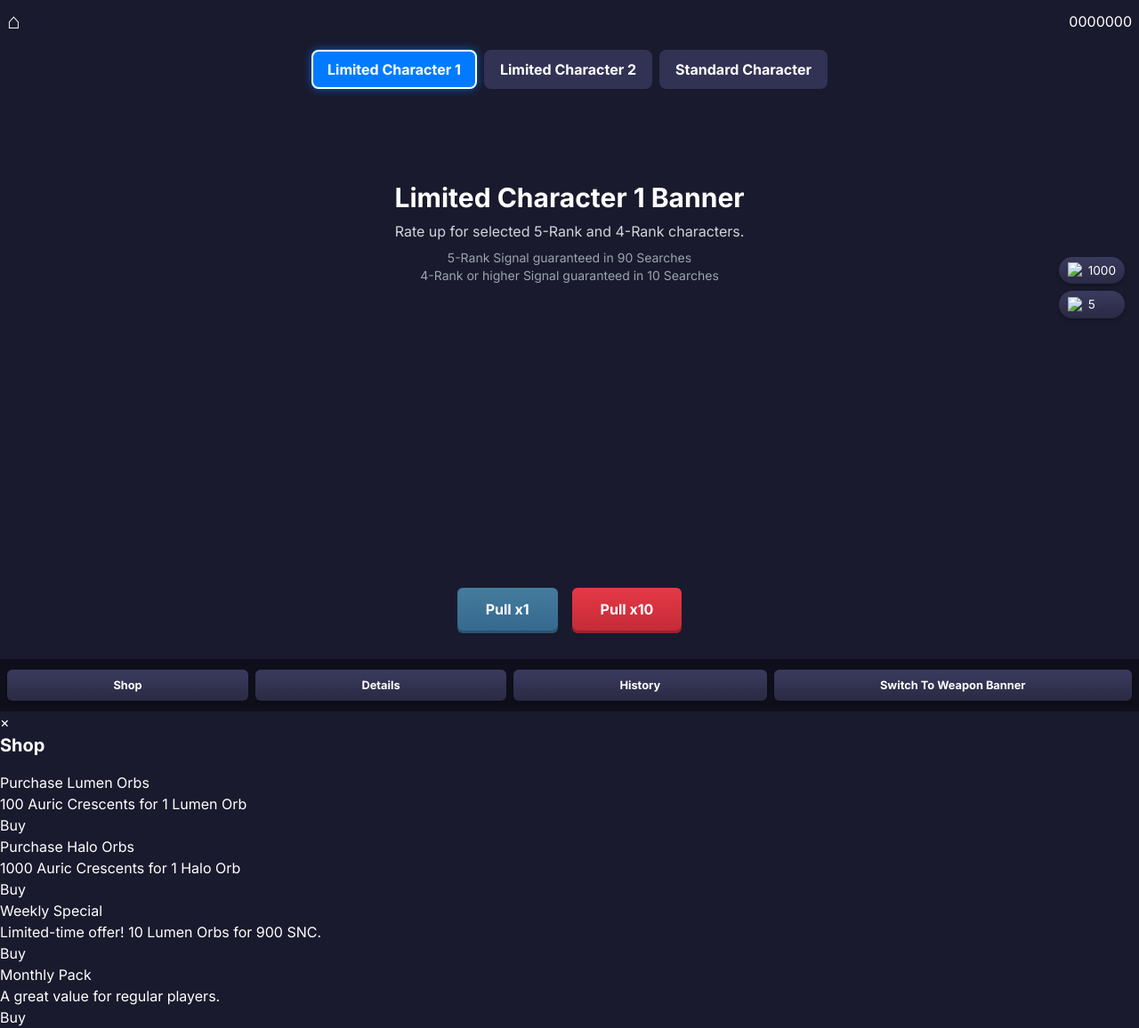
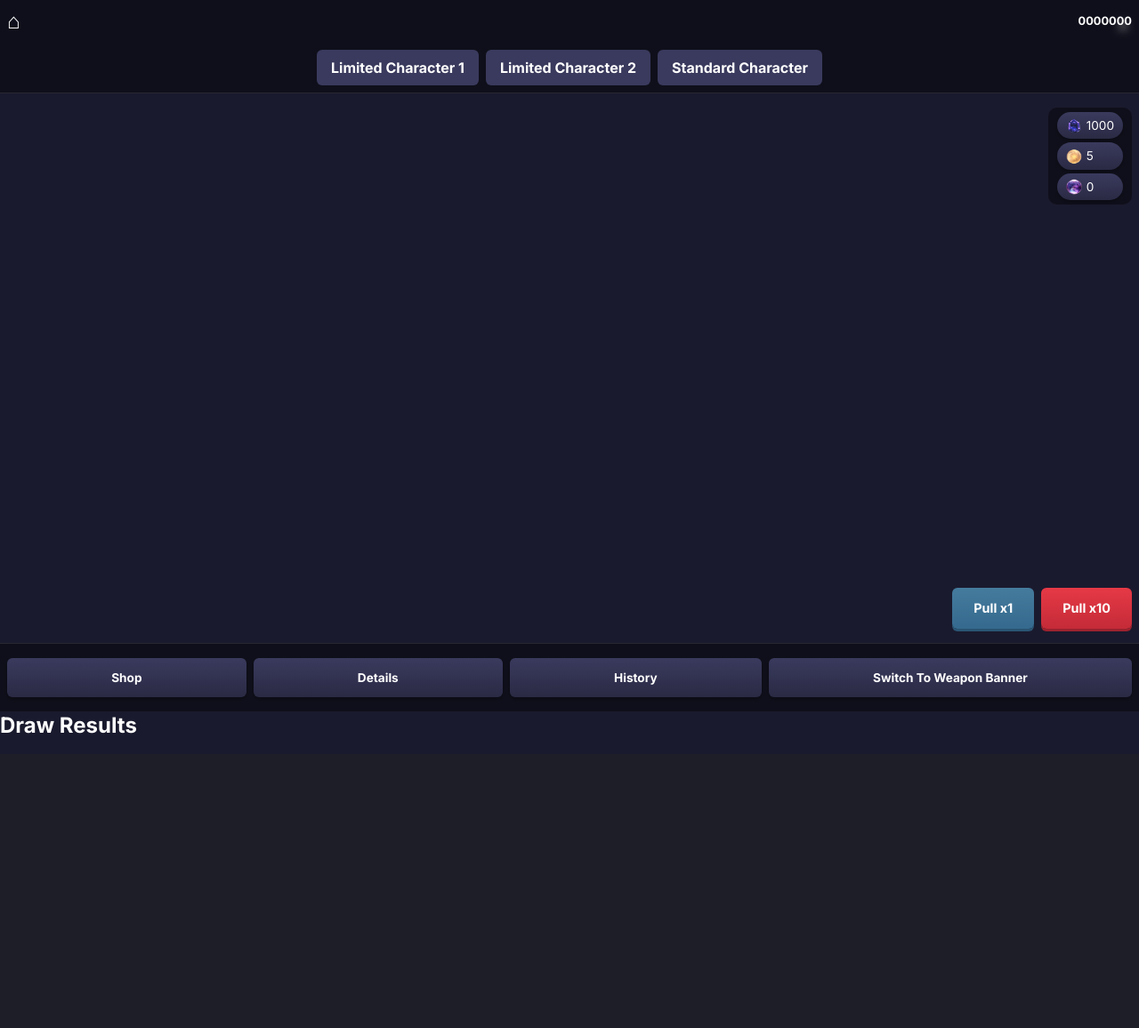
Before and after one commit to RAY6253132/Project-NovaFlare, a Flask app: page /game in a window 1280 px wide. Shown: the whole page at 89% size. After the commit the page ends 825 px from the top, so only its background shows below. Run offline with Flask 3, Linux system fonts and the light colour scheme; some libraries are stand-ins or nearby versions.

Commit message:
Updated game.html Modified Switch To Character/Weapon Banner

```diff
--- a/templates/game.html
+++ b/templates/game.html
@@ -18,73 +18,94 @@
             position: relative;
         }
 
-        .main-app-container {
-            min-height: 100vh;
+        .main-game-container {
             display: flex;
             flex-direction: column;
-            background-size: cover;
-            background-position: center;
-            background-image: url('https://via.placeholder.com/1080x1920?text=Background+Art');
+            min-height: 100vh;
         }
 
-        .gacha-screen-container {
-            flex-grow: 1;
-            display: flex;
-            flex-direction: column;
-            position: relative;
-            z-index: 1;
-            padding: 1rem;
-        }
-
-        .top-bar {
+        /* Top Status Bar with Back/Home and User ID */
+        .top-status-bar {
             display: flex;
             justify-content: space-between;
             align-items: center;
             padding: 0.5rem;
-            position: relative;
-            z-index: 10;
+            background: rgba(0, 0, 0, 0.4);
+            backdrop-filter: blur(5px);
+            z-index: 20;
+        }
+        .user-info {
+            font-size: 0.8rem;
+            font-weight: bold;
         }
 
-        .banner-buttons-container {
+        /* Banner Selector Buttons (Horizontal) */
+        .banner-selector-buttons {
             display: flex;
             justify-content: center;
             gap: 0.5rem;
             padding: 0.5rem;
-            z-index: 5;
+            background: rgba(0, 0, 0, 0.4);
+            backdrop-filter: blur(5px);
+            border-bottom: 1px solid rgba(255, 255, 255, 0.1);
+            z-index: 20;
         }
-        .banner-button {
+        .banner-selector-button {
             padding: 0.5rem 1rem;
-            border-radius: 8px;
+            background: #3a3a5e;
+            border-radius: 6px;
             font-weight: bold;
-            text-align: center;
-            cursor: pointer;
+            color: white;
             transition: all 0.2s ease;
-            background-color: rgba(60, 60, 100, 0.7);
-            border: 2px solid transparent;
         }
-        .banner-button.active {
-            background-color: #007BFF;
-            border-color: #fff;
-            box-shadow: 0 0 10px rgba(0,123,255,0.7);
+        .banner-selector-button.active, .banner-selector-button:hover {
+            background: #007BFF;
+            box-shadow: 0 0 10px #007BFF;
         }
 
-        .currency-display {
+        /* Main Gacha Content Area (Banner Art) */
+        .gacha-main-content {
+            flex-grow: 1;
+            position: relative;
+            overflow: hidden;
+            background-size: cover;
+            background-position: center;
+        }
+
+        /* Overlaid UI elements */
+        .overlay-container {
+            position: absolute;
+            top: 0;
+            left: 0;
+            width: 100%;
+            height: 100%;
             display: flex;
             flex-direction: column;
-            gap: 0.5rem;
-            position: absolute;
-            top: 25%;
-            right: 1rem;
-            z-index: 5;
+            justify-content: space-between;
+            padding: 0.5rem;
+            box-sizing: border-box;
+        }
+
+        /* Currencies over top-right of banner */
+        .currencies-top-right {
+            align-self: flex-end;
+            display: flex;
+            flex-direction: column;
+            gap: 0.25rem;
+            background: rgba(0, 0, 0, 0.4);
+            backdrop-filter: blur(5px);
+            padding: 5px 10px;
+            border-radius: 10px;
+            margin-top: 0.5rem;
         }
         .currency-item {
             display: flex;
             align-items: center;
             background: linear-gradient(180deg, #3a3a5e 0%, #2a2a44 100%);
+            box-shadow: 0 2px 4px rgba(0,0,0,0.3);
             padding: 5px 10px;
             border-radius: 20px;
             font-size: 0.85rem;
-            box-shadow: 0 2px 4px rgba(0,0,0,0.3);
         }
         .currency-item img {
             width: 18px;
@@ -92,112 +113,173 @@
             margin-right: 5px;
         }
 
-        .pull-buttons-container {
+        /* Pull Buttons at bottom-right of banner, horizontal */
+        .pull-buttons-bottom-right {
+            align-self: flex-end;
+            margin-top: auto;
             display: flex;
-            justify-content: center;
-            align-items: center;
-            gap: 1rem;
-            margin-top: auto;
-            padding: 1rem;
-            z-index: 5;
+            flex-direction: row;
+            gap: 0.5rem;
+            margin-bottom: 0.5rem;
         }
         .pull-button {
-            padding: 0.75rem 2rem;
-            font-size: 1rem;
+            padding: 0.75rem 1.5rem;
+            font-size: 0.9rem;
             font-weight: bold;
             border-radius: 6px;
             cursor: pointer;
             text-align: center;
             transition: transform 0.1s ease, box-shadow 0.1s ease;
         }
+        .pull-button:active {
+            transform: translateY(1px);
+            box-shadow: none;
+        }
         .pull-button.single {
             background: linear-gradient(180deg, #457b9d 0%, #356a8e 100%);
+            color: white;
             box-shadow: 0 3px 0 #2a5573;
         }
         .pull-button.multi {
             background: linear-gradient(180deg, #e63946 0%, #c42b37 100%);
+            color: white;
             box-shadow: 0 3px 0 #9c222e;
         }
-        .pull-button:active {
-            transform: translateY(1px);
-            box-shadow: none;
+
+        /* Utility Buttons Below Banner */
+        .utility-buttons-container {
+            padding: 1rem 0.5rem;
+            background: rgba(0, 0, 0, 0.4);
+            backdrop-filter: blur(5px);
+            border-top: 1px solid rgba(255, 255, 255, 0.1);
+            display: flex;
+            justify-content: space-between;
+            align-items: center;
+            gap: 0.5rem;
+            z-index: 20;
+        }
+        .utility-button {
+            background: linear-gradient(180deg, #3a3a5e 0%, #2a2a44 100%);
+            color: white;
+            padding: 0.75rem 0.75rem;
+            border-radius: 6px;
+            font-size: 0.85rem;
+            font-weight: bold;
+            flex-grow: 1;
+            box-shadow: 0 2px 4px rgba(0,0,0,0.3);
+            text-align: center;
         }
 
-        .bottom-nav-buttons {
+        /* --- Shop Modal Styles --- */
+        .modal {
+            position: fixed;
+            z-index: 200;
+            left: 0;
+            top: 0;
+            width: 100%;
+            height: 100%;
+            background-color: rgba(0,0,0,0.8);
+            display: none;
+            justify-content: center;
+            align-items: center;
+        }
+        .modal-content {
+            background-color: #2a2a44;
+            padding: 2rem;
+            border-radius: 10px;
+            width: 90%;
+            max-width: 600px;
+            text-align: center;
+            position: relative;
+        }
+        .close-button {
+            position: absolute;
+            top: 10px;
+            right: 10px;
+            background: none;
+            border: none;
+            color: white;
+            font-size: 1.5rem;
+            cursor: pointer;
+        }
+        .shop-grid {
+            display: grid;
+            grid-template-columns: repeat(auto-fill, minmax(150px, 1fr));
+            gap: 1rem;
+            margin-top: 1rem;
+        }
+        .shop-item {
+            background: #3a3a5e;
+            padding: 1rem;
+            border-radius: 8px;
             display: flex;
-            justify-content: space-around;
-            background: rgba(0, 0, 0, 0.4);
-            backdrop-filter: blur(5px);
-            padding: 0.75rem 0.5rem;
-            gap: 0.5rem;
-            z-index: 10;
+            flex-direction: column;
+            align-items: center;
+            text-align: center;
+            box-shadow: 0 4px 6px rgba(0,0,0,0.3);
         }
-        .bottom-nav-button {
-            padding: 0.5rem;
-            font-size: 0.8rem;
+        .shop-item h4 {
+            font-size: 1rem;
             font-weight: bold;
-            text-align: center;
-            cursor: pointer;
-            background: linear-gradient(180deg, #3a3a5e 0%, #2a2a44 100%);
+            margin-bottom: 0.5rem;
+        }
+        .shop-item p {
+            font-size: 0.75rem;
+            margin-bottom: 1rem;
+        }
+        .shop-item button {
+            background-color: #007BFF;
+            color: white;
+            padding: 0.5rem 1rem;
             border-radius: 6px;
-            flex-grow: 1;
-            box-shadow: 0 2px 4px rgba(0,0,0,0.3);
-            transition: transform 0.1s ease;
-        }
-        .bottom-nav-button:hover {
-            transform: scale(1.05);
+            font-weight: bold;
         }
     </style>
 </head>
 <body>
-    <div class="main-app-container" id="gachaAppContainer">
-        <div class="top-bar">
+    <div class="main-game-container">
+        <div class="top-status-bar">
             <a href="/" class="text-2xl">&#x2302;</a>
             <div class="user-info">
                 <span id="user-id">0000000</span>
             </div>
         </div>
 
-        <div class="banner-buttons-container">
-            <button class="banner-button active" data-banner-type="limited_character_1" onclick="switchBanner('limited_character_1')">Limited Character 1</button>
-            <button class="banner-button" data-banner-type="limited_character_2" onclick="switchBanner('limited_character_2')">Limited Character 2</button>
-            <button class="banner-button" data-banner-type="standard_character" onclick="switchBanner('standard_character')">Standard Character</button>
+        <div class="banner-selector-buttons" id="bannerSelectorButtons">
+            <button class="banner-selector-button" data-banner-group="limited_1" onclick="switchBanner('limited_character_1')">Limited Character 1</button>
+            <button class="banner-selector-button" data-banner-group="limited_2" onclick="switchBanner('limited_character_2')">Limited Character 2</button>
+            <button class="banner-selector-button" data-banner-group="standard" onclick="switchBanner('standard_character')">Standard Character</button>
         </div>
 
-        <div class="currency-display">
+        <div class="gacha-main-content" id="bannerImage">
+            <div class="overlay-container">
+                <div class="currencies-top-right">
                     <div class="currency-item">
-                <img src="https://via.placeholder.com/18" alt="SNC">
+                        <img src="{{ url_for('static', filename='snc_icon.png') }}" alt="SNC">
                         <span id="snc-count">1000</span>
                     </div>
                     <div class="currency-item" id="lumen-currency-item">
-                <img src="https://via.placeholder.com/18" alt="Lumen">
+                        <img src="{{ url_for('static', filename='lumen_icon.png') }}" alt="Lumen">
                         <span id="lumen-count">5</span>
                     </div>
-            <div class="currency-item" id="halo-currency-item" style="display:none;">
-                <img src="https://via.placeholder.com/18" alt="Halo">
+                    <div class="currency-item" id="halo-currency-item">
+                        <img src="{{ url_for('static', filename='halo_icon.png') }}" alt="Halo">
                         <span id="halo-count">0</span>
                     </div>
                 </div>
 
-        <div class="gacha-screen-container">
-            <div id="bannerInfoBox" class="text-center mt-20">
-                <h2 id="banner-title" class="text-3xl font-bold">Standard Character Banner</h2>
-                <p id="banner-description" class="mt-2 text-gray-300">A permanent collection of heroes and more.</p>
-                <p class="mt-2 text-sm text-gray-400">5-Rank Signal guaranteed in 90 Searches</p>
-                <p class="text-sm text-gray-400">4-Rank or higher Signal guaranteed in 10 Searches</p>
-            </div>
-
-            <div class="pull-buttons-container">
+                <div class="pull-buttons-bottom-right">
                     <button class="pull-button single" onclick="pullGacha('single', currentBanner)">Pull x1</button>
                     <button class="pull-button multi" onclick="pullGacha('multi', currentBanner)">Pull x10</button>
                 </div>
             </div>
+        </div>
 
-        <div class="bottom-nav-buttons">
-            <button class="bottom-nav-button" onclick="openShopModal()">Shop</button>
-            <button class="bottom-nav-button">Details</button>
-            <button class="bottom-nav-button">History</button>
-            <button class="bottom-nav-button" id="switchBannerBtn" onclick="switchToOtherBanner()">Switch To Weapon Banner</button>
+        <div class="utility-buttons-container">
+            <button class="utility-button" onclick="openShopModal()">Shop</button>
+            <button class="utility-button">Details</button>
+            <button class="utility-button">History</button>
+            <button class="utility-button" id="switchBannerBtn" onclick="switchToOtherBanner()">Switch To Weapon Banner</button>
         </div>
     </div>
 
@@ -230,7 +312,7 @@
         </div>
     </div>
 
-    <div id="pullResultsModal" class="results-modal" style="display:none;">
+    <div id="pullResultsModal" class="results-modal">
         <div class="results-modal-content">
             <button onclick="closeResultsModal()" class="close-button">&times;</button>
             <h2 class="text-2xl font-bold mb-4">Draw Results</h2>
@@ -240,98 +322,121 @@
     </div>
 
     <script>
-        let currentBanner = 'limited_character_1';
+        let currentBanner = 'limited_character_1'; // Set a default banner
 
         document.addEventListener('DOMContentLoaded', () => {
             fetchUserData();
             switchBanner(currentBanner);
         });
 
-        const bannerData = {
-            'limited_character_1': {
-                title: 'Limited Character 1 Banner',
-                description: 'Rate up for selected 5-Rank and 4-Rank characters.',
-                pullButton1: 'Pull x1',
-                pullButton10: 'Pull x10',
-                currency: 'lumen',
-                switchButtonText: 'Switch To Weapon Banner',
-            },
-            'limited_character_2': {
-                title: 'Limited Character 2 Banner',
-                description: 'Another limited banner with unique characters.',
-                pullButton1: 'Pull x1',
-                pullButton10: 'Pull x10',
-                currency: 'lumen',
-                switchButtonText: 'Switch To Weapon Banner',
-            },
-            'standard_character': {
-                title: 'Standard Character Banner',
-                description: 'A permanent collection of heroes and more.',
-                pullButton1: 'Pull x1',
-                pullButton10: 'Pull x10',
-                currency: 'lumen',
-                switchButtonText: 'Switch To Weapon Banner',
-            },
-            'weapon': {
-                title: 'Standard Weapon Banner',
-                description: 'A permanent collection of weapons.',
-                pullButton1: 'Pull x1',
-                pullButton10: 'Pull x10',
-                currency: 'halo',
-                switchButtonText: 'Switch To Character Banner',
-            },
-        };
-
+        // Function to fetch user data from the backend
         function fetchUserData() {
-            // Placeholder function
-            console.log("Fetching user data...");
-            const data = { star_night_crystals: 1000, lumen_orbs: 5, halo_orbs: 0, user_id: '0000000' };
+            const initData = window.Telegram && window.Telegram.WebApp ? window.Telegram.WebApp.initData : null;
+            if (!initData) {
+                console.error("Telegram init data is not available.");
+                updateCurrencyDisplay({ star_night_crystals: 1000, lumen_orbs: 5, halo_orbs: 0 });
+                document.getElementById('user-id').innerText = '0000000';
+                return;
+            }
+            fetch('/get_user_data', {
+                method: 'GET',
+                headers: { 'X-Telegram-Init-Data': initData }
+            })
+            .then(response => response.json())
+            .then(data => {
+                if (data.status === "success") {
                     updateCurrencyDisplay(data);
                     document.getElementById('user-id').innerText = data.user_id;
+                } else {
+                    console.error("Failed to fetch user data:", data.message);
+                }
+            })
+            .catch(error => console.error("Error fetching user data:", error));
         }
 
+        // Function to update the currency display
         function updateCurrencyDisplay(data) {
             document.getElementById('snc-count').innerText = data.star_night_crystals;
             document.getElementById('lumen-count').innerText = data.lumen_orbs;
             document.getElementById('halo-count').innerText = data.halo_orbs;
         }
 
+        // Function to perform a gacha pull
+        function pullGacha(pullType, bannerType) {
+            const initData = window.Telegram && window.Telegram.WebApp ? window.Telegram.WebApp.initData : null;
+            if (!initData) {
+                alert("Please open this app inside Telegram to play.");
+                return;
+            }
+            fetch('/pull_gacha', {
+                method: 'POST',
+                headers: {
+                    'Content-Type': 'application/json',
+                    'X-Telegram-Init-Data': initData
+                },
+                body: JSON.stringify({ pull_type: pullType, banner_type: bannerType })
+            })
+            .then(response => response.json())
+            .then(data => {
+                if (data.status === "success") {
+                    updateCurrencyDisplay({
+                        star_night_crystals: data.remaining_crystals,
+                        lumen_orbs: data.remaining_lumen_orbs,
+                        halo_orbs: data.remaining_halo_orbs
+                    });
+                    displayPullResults(data.pulled_items);
+                } else {
+                    alert(data.message);
+                }
+            })
+            .catch(error => console.error("Error pulling gacha:", error));
+        }
+
+        // Function to display pull results (simplified)
+        function displayPullResults(items) {
+            // Simplified for brevity, will be expanded later
+            alert('Pulled: ' + items.map(item => item.name).join(', '));
+        }
+
+        // Function to handle banner switching and UI updates
         function switchBanner(bannerType) {
-            const bannerButtons = document.querySelectorAll('.banner-button');
-            bannerButtons.forEach(btn => btn.classList.remove('active'));
-            document.querySelector(`[data-banner-type="${bannerType}"]`).classList.add('active');
+            const bannerSelectorButtons = document.querySelectorAll('.banner-selector-button');
+            bannerSelectorButtons.forEach(btn => btn.classList.remove('active'));
+
+            // Determine the base banner group from the bannerType
+            const baseBannerGroup = bannerType.split('_')[0] + '_' + bannerType.split('_')[1];
+
+            // Find and activate the correct banner selector button
+            document.querySelector(`[data-banner-group="${baseBannerGroup}"]`).classList.add('active');
 
             currentBanner = bannerType;
-            const banner = bannerData[bannerType];
 
-            document.getElementById('banner-title').innerText = banner.title;
-            document.getElementById('banner-description').innerText = banner.description;
-            document.querySelector('.pull-button.single').innerText = banner.pullButton1;
-            document.querySelector('.pull-button.multi').innerText = banner.pullButton10;
-            document.getElementById('switchBannerBtn').innerText = banner.switchButtonText;
-
+            const bannerImage = document.getElementById('bannerImage');
+            const switchBtn = document.getElementById('switchBannerBtn');
             const lumenCurrencyItem = document.getElementById('lumen-currency-item');
             const haloCurrencyItem = document.getElementById('halo-currency-item');
-            if (banner.currency === 'lumen') {
+
+            if (bannerType.includes('character')) {
                 lumenCurrencyItem.style.display = 'flex';
                 haloCurrencyItem.style.display = 'none';
-            } else {
+                bannerImage.style.backgroundImage = 'url("https://via.placeholder.com/1000x500?text=' + bannerType.replace(/_/g, ' ') + ' Banner")';
+                switchBtn.innerText = "Switch To Weapon Banner";
+            } else if (bannerType.includes('weapon')) {
                 lumenCurrencyItem.style.display = 'none';
                 haloCurrencyItem.style.display = 'flex';
+                bannerImage.style.backgroundImage = 'url("https://via.placeholder.com/1000x500?text=' + bannerType.replace(/_/g, ' ') + ' Banner")';
+                switchBtn.innerText = "Switch To Character Banner";
             }
         }
 
         function switchToOtherBanner() {
-            if (currentBanner.includes('character')) {
-                switchBanner('weapon');
+            const isCharacterBanner = currentBanner.includes('character');
+
+            if (isCharacterBanner) {
+                switchBanner(currentBanner.replace('character', 'weapon'));
             } else {
-                switchBanner('limited_character_1');
+                switchBanner(currentBanner.replace('weapon', 'character'));
             }
-        }
-
-        function pullGacha(pullType, bannerType) {
-            alert(`Performing a ${pullType} pull on the ${bannerType} banner!`);
-            // This is a placeholder. Your backend logic would go here.
         }
 
         function openShopModal() {
@@ -341,6 +446,10 @@
         function closeShopModal() {
             document.getElementById('shopModal').style.display = 'none';
         }
+
+        function exchangeCurrency(exchangeType) {
+            alert(`Exchanging for ${exchangeType}! (Backend logic not yet implemented)`);
+        }
     </script>
 </body>
 </html>
```
Lines whose indentation alone changed are shown as unchanged.
